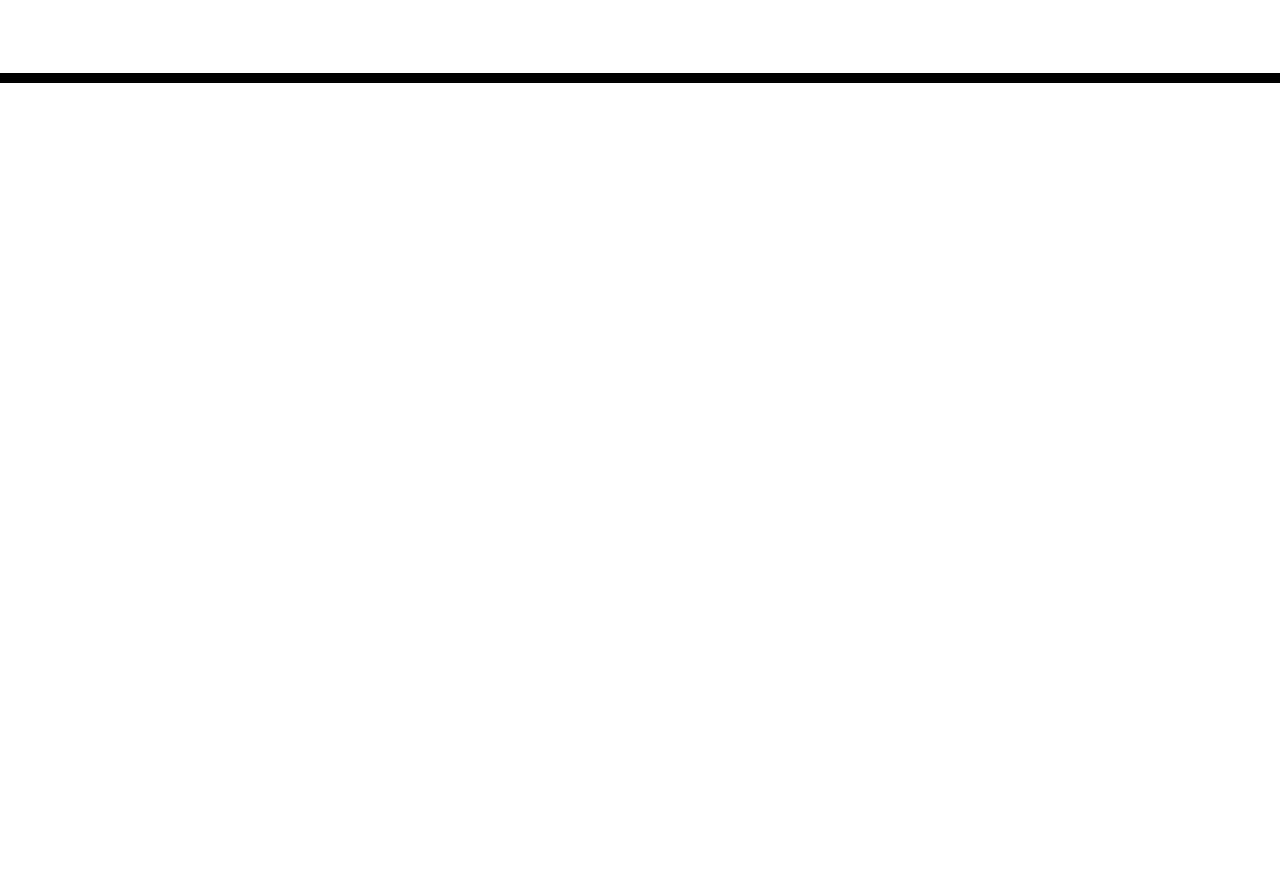
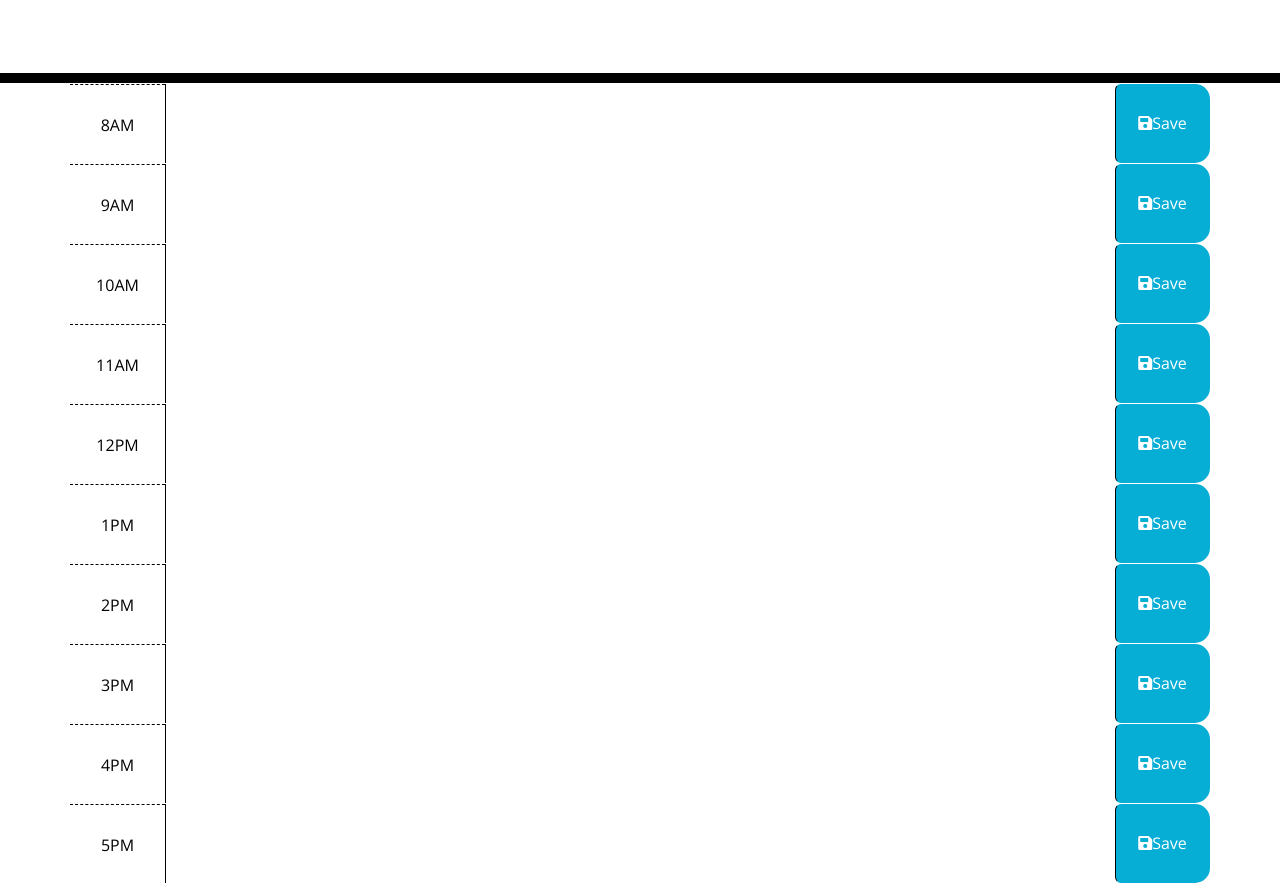
Before and after one commit to VickyCowell4/work-day-scheduler, a plain HTML site: page index.html in a window 1280 px wide. Shown: the part 168-1051 px from the top of the page. Before the commit the page ends 800 px from the top, so only its background shows below. Drawn offline with nearby package versions, Linux system fonts and the light colour scheme.

Commit message:
added all the timeblock divs etc to the HTML

```diff
--- a/index.html
+++ b/index.html
@@ -23,7 +23,6 @@
     <link rel="stylesheet" href="style.css" />
     <title>Work Day Scheduler</title>
   </head>
-
   <body>
     <header>
       <h1 class="display-3">Work Day Scheduler</h1>
@@ -32,6 +31,95 @@
     </header>
     <div class="container">
       <!-- Timeblocks go here -->
+      <div id="hour8" class="row time-block">
+        <div class="col-md-1 hour">
+          8AM
+        </div>
+        <textarea class="col-md-10 description">
+        </textarea>
+        <button class="col-md-1 btn saveBtn"><i class="fas fa-save"></i>Save</button>
+      </div>
+
+      <div id="hour9" class="row time-block">
+        <div class="col-md-1 hour">
+          9AM
+        </div>
+        <textarea class="col-md-10 description">
+        </textarea>
+        <button class="col-md-1 btn saveBtn"><i class="fas fa-save"></i>Save</button>
+      </div>
+
+      <div id="hour10" class="row time-block">
+        <div class="col-md-1 hour">
+          10AM
+        </div>
+        <textarea class="col-md-10 description">
+        </textarea>
+        <button class="col-md-1 btn saveBtn"><i class="fas fa-save"></i>Save</button>
+      </div>
+
+      <div id="hour11" class="row time-block">
+        <div class="col-md-1 hour">
+          11AM
+        </div>
+        <textarea class="col-md-10 description">
+        </textarea>
+        <button class="col-md-1 btn saveBtn"><i class="fas fa-save"></i>Save</button>
+      </div>
+
+      <div id="hour12" class="row time-block">
+        <div class="col-md-1 hour">
+          12PM
+        </div>
+        <textarea class="col-md-10 description">
+        </textarea>
+        <button class="col-md-1 btn saveBtn"><i class="fas fa-save"></i>Save</button>
+      </div>
+
+      <div id="hour13" class="row time-block">
+        <div class="col-md-1 hour">
+          1PM
+        </div>
+        <textarea class="col-md-10 description">
+        </textarea>
+        <button class="col-md-1 btn saveBtn"><i class="fas fa-save"></i>Save</button>
+      </div>
+
+      <div id="hour14" class="row time-block">
+        <div class="col-md-1 hour">
+          2PM
+        </div>
+        <textarea class="col-md-10 description">
+        </textarea>
+        <button class="col-md-1 btn saveBtn"><i class="fas fa-save"></i>Save</button>
+      </div>
+
+      <div id="hour15" class="row time-block">
+        <div class="col-md-1 hour">
+          3PM
+        </div>
+        <textarea class="col-md-10 description">
+        </textarea>
+        <button class="col-md-1 btn saveBtn"><i class="fas fa-save"></i>Save</button>
+      </div>
+
+      <div id="hour16" class="row time-block">
+        <div class="col-md-1 hour">
+          4PM
+        </div>
+        <textarea class="col-md-10 description">
+        </textarea>
+        <button class="col-md-1 btn saveBtn"><i class="fas fa-save"></i>Save</button>
+      </div>
+
+      <div id="hour17" class="row time-block">
+        <div class="col-md-1 hour">
+          5PM
+        </div>
+        <textarea class="col-md-10 description">
+        </textarea>
+        <button class="col-md-1 btn saveBtn"><i class="fas fa-save"></i>Save</button>
+      </div>
     </div>
 
     <script src="https://cdnjs.cloudflare.com/ajax/libs/jquery/3.2.1/jquery.min.js"></script>
```
Also changed, not shown: script.js (+48 -1 lines).
